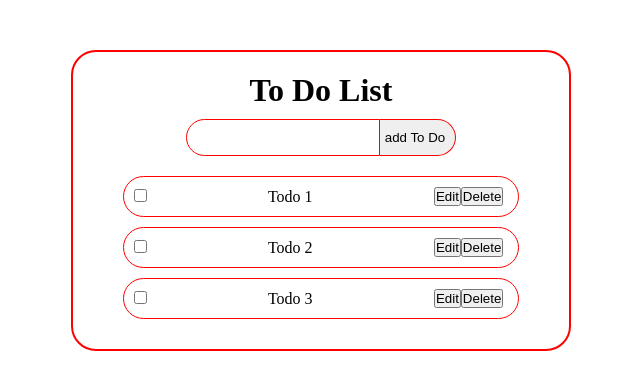
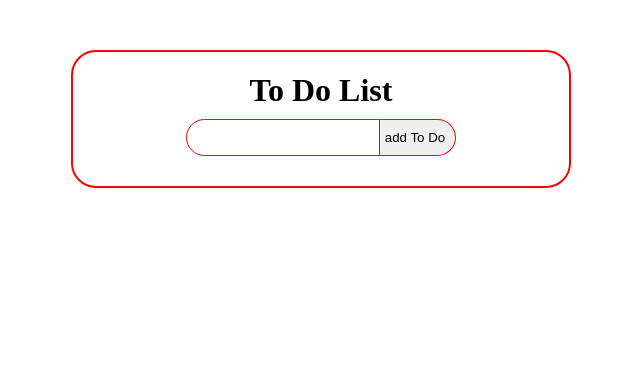
Before and after one commit to ArtemAnikin/react-todo-list, a React (Create React App) app: page / in a window 1280 px wide. Shown: the top 390 px of the page, without its empty margins (319-959 px from the left). Built offline with nearby package versions, Linux system fonts and the light colour scheme.

Commit message:
feat(EH-12): add Todos

```diff
--- a/src/components/TodoForm.tsx
+++ b/src/components/TodoForm.tsx
@@ -1,13 +1,24 @@
 import React, { useState } from 'react';
 
 import './TodoForm.scss';
+import { ITodoData } from '../types/dataItem';
 
-const TodoForm: React.FC = () => {
+interface ITodoFormProps {
+  addTodo: (item: ITodoData) => void;
+}
+
+const TodoForm: React.FC<ITodoFormProps> = ({ addTodo }) => {
   const [value, setValue] = useState('');
 
-  const addTodo = () => {
+  const createTodo = () => {
     if (value.trim().length > 0) {
-      console.log('value =', value);
+      const todo: ITodoData = {
+        id: Date.now(),
+        title: value,
+        complete: false,
+      };
+
+      addTodo(todo);
       setValue('');
     }
   };
@@ -22,7 +33,7 @@ const TodoForm: React.FC = () => {
         />
       </div>
       <div className="form-btns">
-        <button type="button" onClick={addTodo}>
+        <button type="button" onClick={createTodo}>
           add To Do
         </button>
       </div>
--- a/src/components/TodoWrapper.tsx
+++ b/src/components/TodoWrapper.tsx
@@ -2,18 +2,19 @@ import { ITodoData } from '../types/dataItem';
 import { TodoForm } from './TodoForm';
 import { TodoList } from './TodoList';
 import './TodoWrapper.scss';
-import React from 'react';
+import React, { useState } from 'react';
 
 const TodoWrapper: React.FC = () => {
-  const items: ITodoData[] = [
-    { id: 1, title: 'Todo 1', complete: false },
-    { id: 2, title: 'Todo 2', complete: false },
-    { id: 3, title: 'Todo 3', complete: false },
-  ];
+  const [items, setItems] = useState<ITodoData[]>([]);
+
+  const addTodo = (item: ITodoData) => {
+    setItems([...items, item]);
+  };
+
   return (
     <div className="todo-wrapper">
       <h1>To Do List</h1>
-      <TodoForm />
+      <TodoForm addTodo={addTodo} />
       <TodoList items={items} />
     </div>
   );
```
